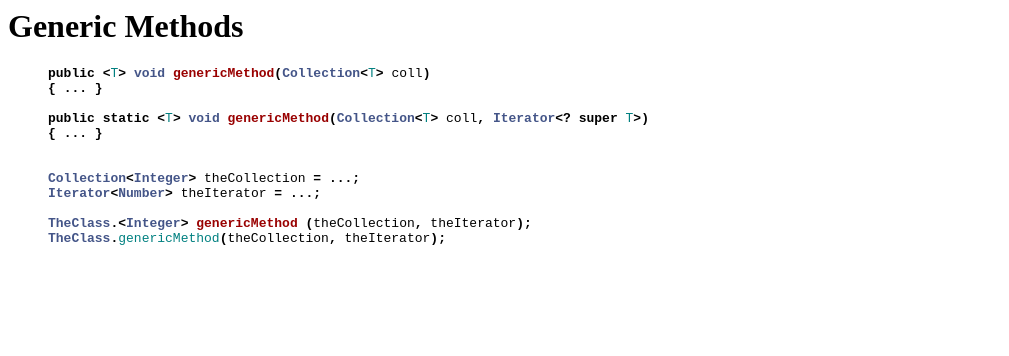
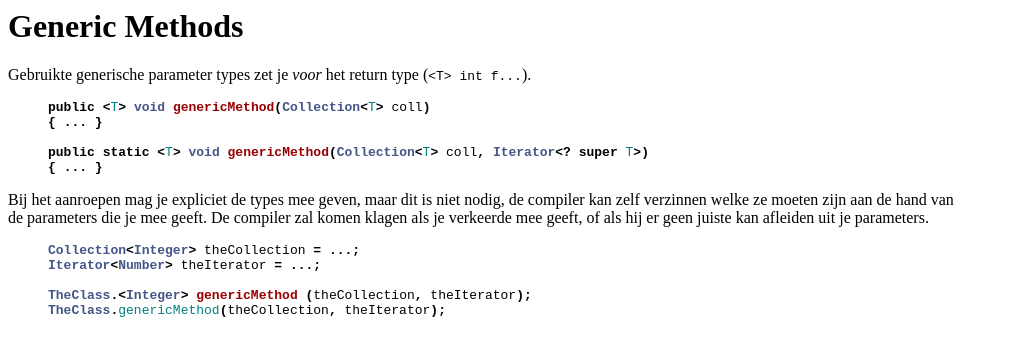
Before and after one commit to myschoolwork/samenvatting_op, a Jekyll site: the page built from part4/_posts/0004-11-03-Generic Methods.md, in a window 1280 px wide. Shown: the top 356 px of the page, without its empty margins (0-1009 px from the left). Built offline with Jekyll 4.4.1, drawn with Linux system fonts in a browser that asks for light colours.

Commit message:
Some more info about generic methods among other small fixes.

```diff
--- a/part4/_posts/0004-11-03-Generic Methods.md
+++ b/part4/_posts/0004-11-03-Generic Methods.md
@@ -4,15 +4,19 @@ layout: default
 
 # Generic Methods
 
+Gebruikte generische parameter types zet je *voor* het return type (`<T> int f...`).
+
 {% highlight java %}
-
 public <T> void genericMethod(Collection<T> coll)
 { ... }
 
 public static <T> void genericMethod(Collection<T> coll, Iterator<? super T>)
 { ... }
+{% endhighlight %}
 
+Bij het aanroepen mag je expliciet de types mee geven, maar dit is niet nodig, de compiler kan zelf verzinnen welke ze moeten zijn aan de hand van de parameters die je mee geeft. De compiler zal komen klagen als je verkeerde mee geeft, of als hij er geen juiste kan afleiden uit je parameters.
 
+{% highlight java %}
 Collection<Integer> theCollection = ...;
 Iterator<Number> theIterator = ...;
 
```
Also changed, not shown: part4/_posts/0004-10-01-Special Classes.md (+1 -1 lines), part4/_posts/0004-11-02-Wildcards.md (+3 -3 lines).
